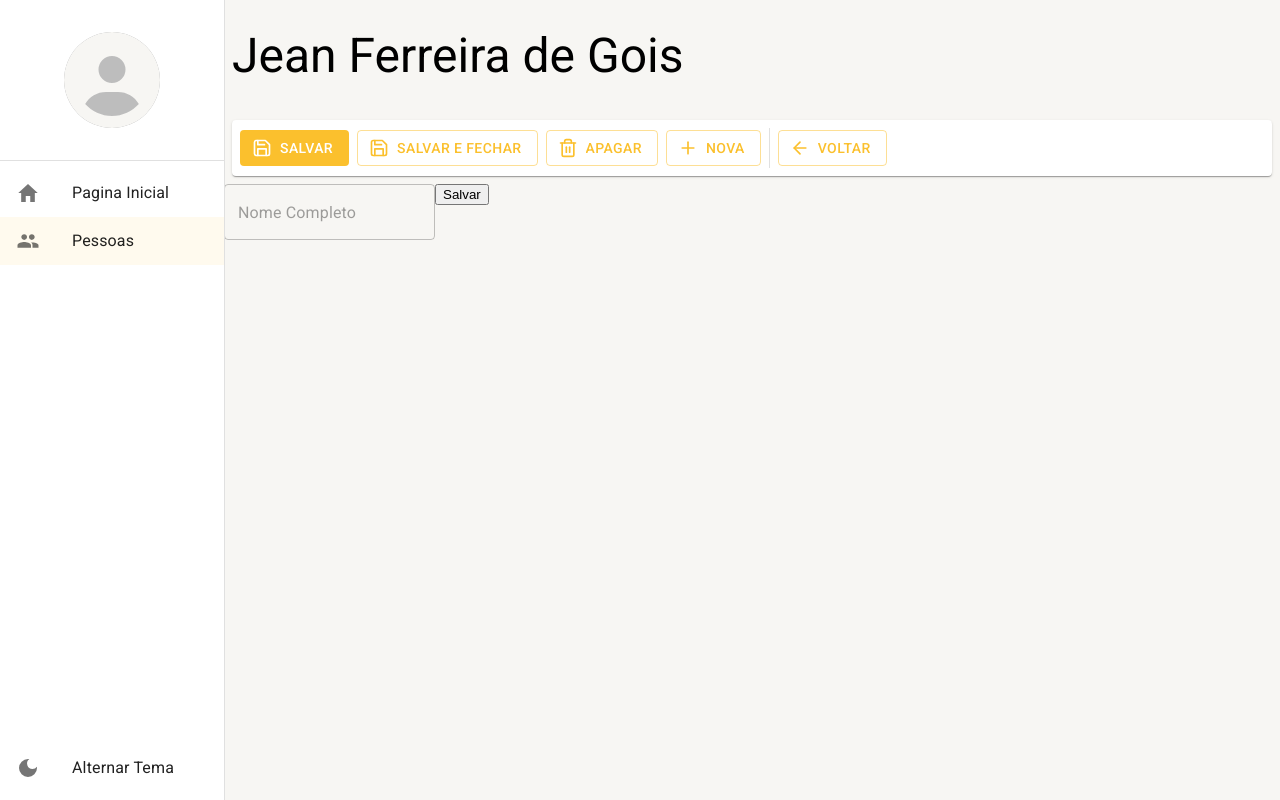
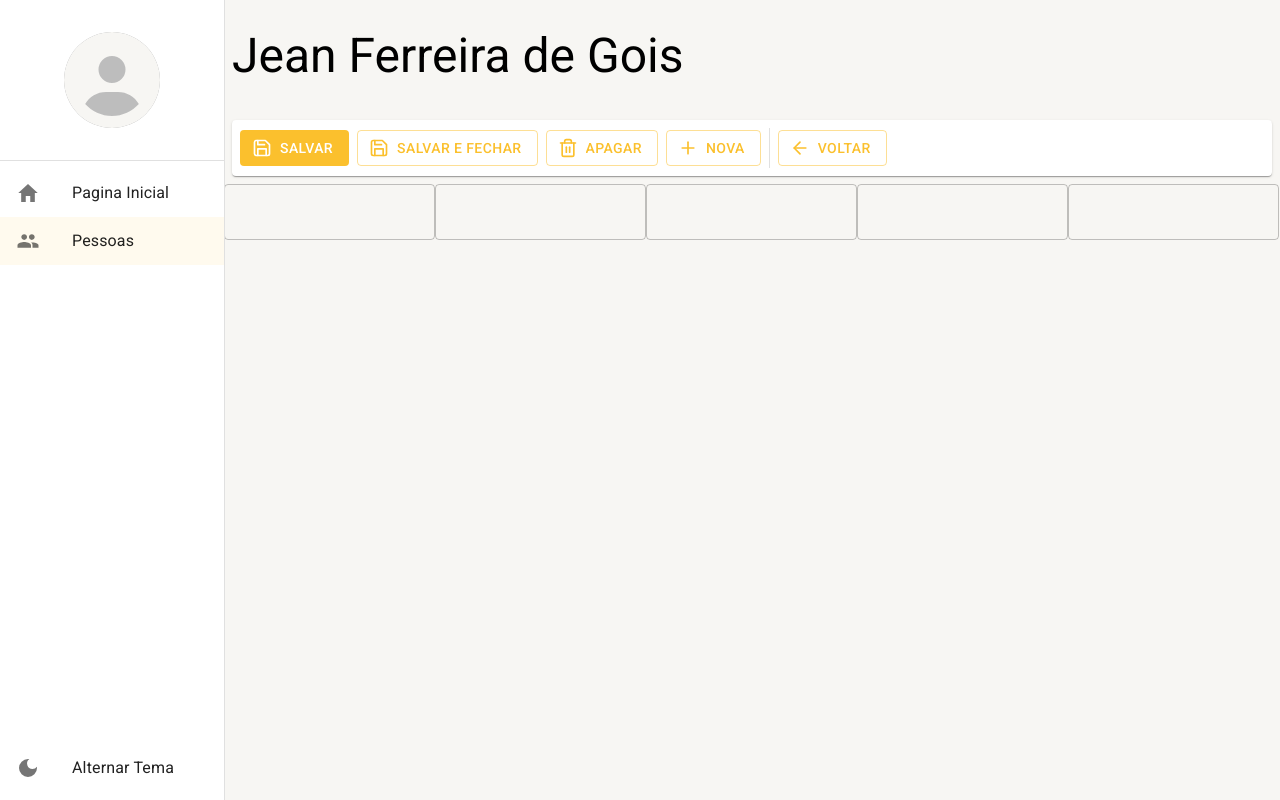
Before and after one commit to juanlramos/coamo-front, a React (Create React App) app: page /pessoas/detalhe/1 in a window 1280 px wide. Built offline with nearby package versions, Linux system fonts and the light colour scheme; data requests are answered from the project's data file.

Commit message:
feat: ajustado a interface do form

```diff
--- a/src/pages/pessoas/DetalheDePessoas.tsx
+++ b/src/pages/pessoas/DetalheDePessoas.tsx
@@ -1,5 +1,5 @@
 import { useNavigate, useParams } from "react-router";
-import { useEffect, useState } from "react";
+import { useEffect, useRef, useState } from "react";
 
 import { LayoutBaseDePagina } from "../../shared/layouts";
 import { FerramentasDeDetalhe } from "../../shared/components";
@@ -7,13 +7,20 @@ import { PessoasService } from "../../shared/services/api/pessoas/PessoasService
 import { VTextField } from "../../shared/forms";
 import { useForm } from "react-hook-form";
 
+interface IFormData {
+  email: string;
+  cidadeId: number;
+  nomeCompleto: string;
+}
+
 export const DetalheDePessoas: React.FC = () => {
   //regatando informações da url (esse ID tem que ser o mesmo que foi passado na rota)
   const { id = "nova" } = useParams<"id">();
   const navigate = useNavigate();
+  const formRef = useRef(null);
   const [isLoading, setIsLoading] = useState(false);
   const [nome, setNome] = useState("");
-  const { control, handleSubmit } = useForm();
+  const { control, handleSubmit } = useForm<IFormData>();
 
   useEffect(() => {
     if (id != "nova") {
@@ -32,7 +39,7 @@ export const DetalheDePessoas: React.FC = () => {
     }
   }, [id]);
 
-  const handleSave = (dados: any) => {
+  const handleSave = (dados: IFormData) => {
     console.log(dados);
   };
 
@@ -68,10 +75,12 @@ export const DetalheDePessoas: React.FC = () => {
         />
       }
     >
-      <form onSubmit={handleSubmit(handleSave)}>
-        <VTextField name="Nome Completo" control={control} />
-
-        <button type="submit">Salvar</button>
+      <form ref={formRef} onSubmit={handleSubmit(handleSave)}>
+        <VTextField name="nomeCompleto" control={control} />
+        <VTextField name="email" control={control} />
+        <VTextField name="cidadeId" control={control} />
+        <VTextField name="endereco.rua" control={control} />
+        <VTextField name="endereco.numero" control={control} />
       </form>
     </LayoutBaseDePagina>
   );
--- a/src/shared/forms/VTextField.tsx
+++ b/src/shared/forms/VTextField.tsx
@@ -19,7 +19,7 @@ export const VTextField: React.FC<TVTextFieldProps> = ({ name, control, ...rest
         <TextField
             {...field}
             {...rest}
-            placeholder={name}
+            name={name}
         />
     );
 };
```
